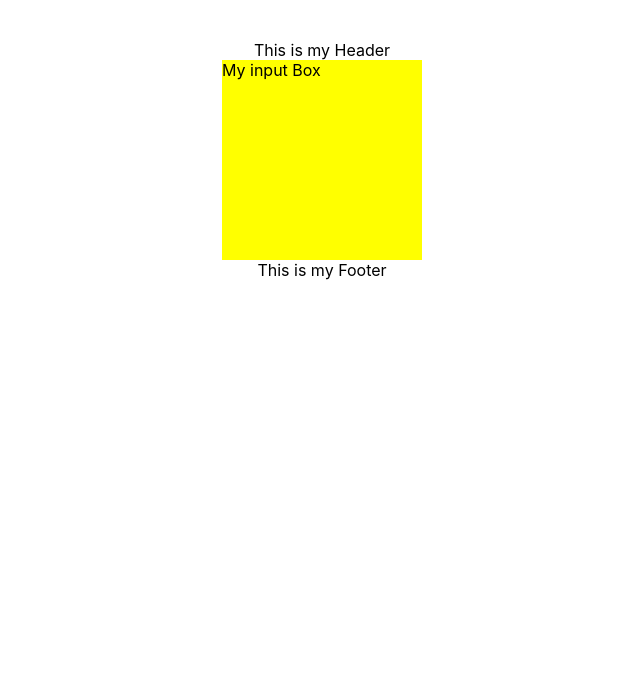
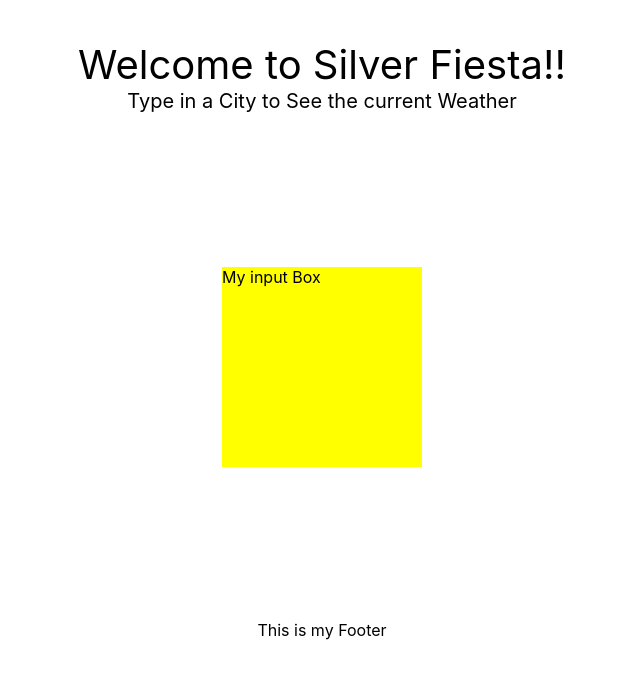
Before and after one commit to eltijuas1988/silver-fiesta, a React (Create React App) app: page / in a window 1280 px wide. Shown: the top 678 px of the page, without its empty margins (318-958 px from the left). Built offline with nearby package versions, Linux system fonts and the light colour scheme.

Commit message:
Added text and styled Header. Gave App 600 height.

```diff
--- a/src/App.js
+++ b/src/App.js
@@ -23,7 +23,9 @@ const styles = {
     display: 'flex',
     flexDirection: 'column',
     alignItems: 'center',
+    justifyContent: 'space-between',
     padding: 40,
+    height: 600,
   },
 }
 
--- a/src/Header/index.js
+++ b/src/Header/index.js
@@ -1,9 +1,29 @@
 import React from 'react'
+import injectSheet from 'react-jss'
 
-const Header = () => {
+const Header = ({classes}) => {
+  const {main, greeting, instructions} = classes
+
   return (
-    <div>This is my Header</div>
+    <div className={main}>
+      <div className={greeting}>Welcome to Silver Fiesta!!</div>
+      <div className={instructions}>
+        Type in a City to See the current Weather
+      </div>
+    </div>
   )
 }
 
-export default Header
+const styles = {
+  main: {
+    textAlign: 'center',
+  },
+  greeting: {
+    fontSize: 40,
+  },
+  instructions: {
+    fontSize: 20,
+  },
+}
+
+export default injectSheet(styles)(Header)
```
